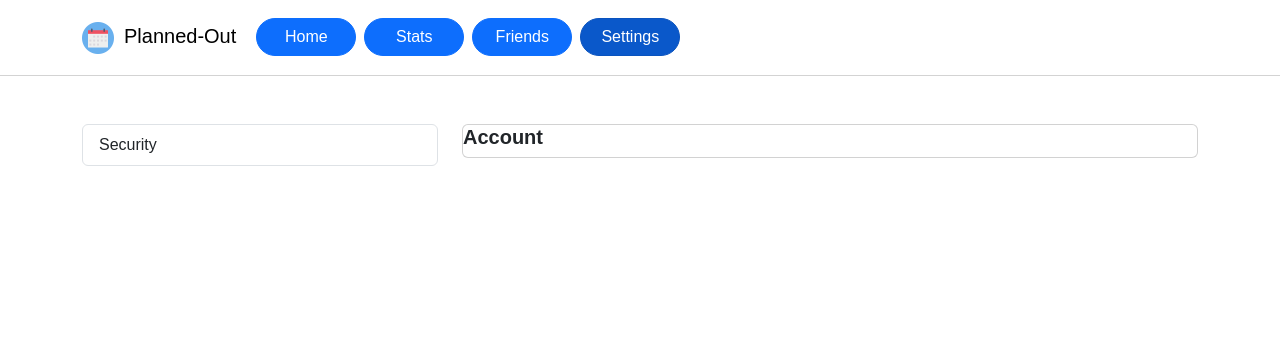
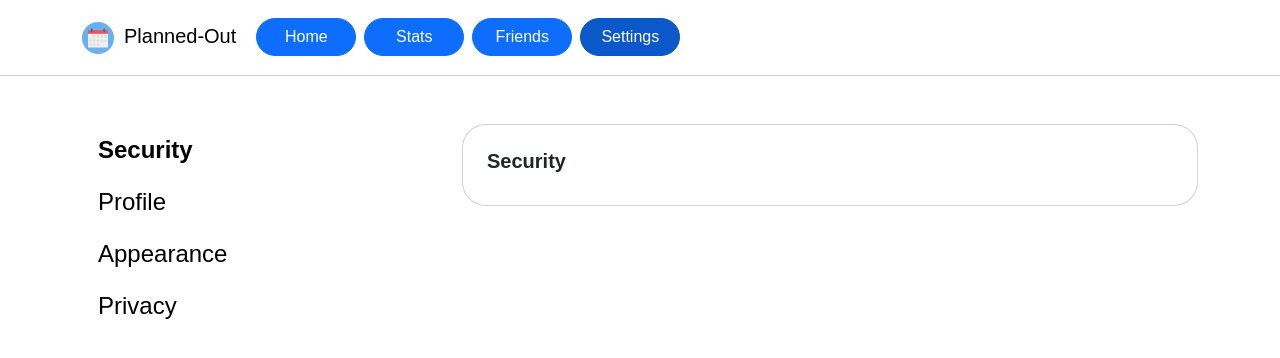
Before and after one commit to COSC481W-2023Fall/planned-out, a React (Create React App) app in the folder front-end/: page /settings in a window 1280 px wide. Shown: the top 358 px of the page. Built offline with nearby package versions, Linux system fonts and the light colour scheme.

Commit message:
feat: Create Settings page shell
feat: Create Settings page shell

* Imported all components for Settings pages into Settings.js
* Created a tab container that holds the list of settings links and the settings
* Styled the tab links to match the wireframe

```diff
--- /dev/null
+++ b/front-end/src/pages/Settings.css
@@ -0,0 +1,25 @@
+.settings-card {
+    height: 100%;
+    padding: 1.5em;
+    border-radius: 24px;
+}
+
+.settings-list .nav-link,  .settings-list .nav-link:hover, .settings-list .nav-link.active{
+    font-size: 150%;
+    background-color: transparent !important;
+    border-color: transparent !important;
+    color: black !important;
+    text-align: left !important;
+}
+
+.settings-list .nav-link:hover {
+    opacity: 50%;
+}
+
+.settings-list .nav-link.active:hover {
+    opacity: 100% !important;
+}
+
+.settings-list .nav-link.active {
+    font-weight: bold;
+}
--- a/front-end/src/pages/Settings.js
+++ b/front-end/src/pages/Settings.js
@@ -1,27 +1,54 @@
 import Container from "react-bootstrap/Container";
 import Row from "react-bootstrap/Row";
 import Col from "react-bootstrap/Col";
-import Card from "react-bootstrap/Card";
-import ListGroup from "react-bootstrap/ListGroup";
+import Tab from "react-bootstrap/Tab";
+import Nav from "react-bootstrap/Nav";
+import SettingsSecurity from "../components/SettingsSecurity.js";
+import SettingsProfile from "../components/SettingsProfile.js";
+import SettingsAppearance from "../components/SettingsAppearance.js";
+import SettingsPrivacy from "../components/SettingsPrivacy.js";
+import "../pages/Settings.css"
 
 const Settings = () => {
     return (
-      <div className="App">
+        <div>
             <Container>
+                <Tab.Container transition={false} defaultActiveKey="security">
                     <Row>
-            {/* Settings List */}
                         <Col>
-              <ListGroup>
-                <ListGroup.Item>Security</ListGroup.Item>
-              </ListGroup>
+                            <Nav variant="pills" className="settings-list flex-column">
+                                <Nav.Item>
+                                    <Nav.Link eventKey="security">Security</Nav.Link>
+                                </Nav.Item>
+                                <Nav.Item>
+                                    <Nav.Link eventKey="profile">Profile</Nav.Link>
+                                </Nav.Item>
+                                <Nav.Item>
+                                    <Nav.Link eventKey="appearance">Appearance</Nav.Link>
+                                </Nav.Item>
+                                <Nav.Item>
+                                    <Nav.Link eventKey="privacy">Privacy</Nav.Link>
+                                </Nav.Item>
+                            </Nav>
                         </Col>
-            {/* Current Settings Page */}
                         <Col sm={8}>
-              <Card>
-                <Card.Title>Account</Card.Title>
-              </Card>
+                            <Tab.Content>
+                                <Tab.Pane eventKey="security">
+                                    <SettingsSecurity></SettingsSecurity>
+                                </Tab.Pane>
+                                <Tab.Pane eventKey="profile">
+                                    <SettingsProfile></SettingsProfile>
+                                </Tab.Pane>
+                                <Tab.Pane eventKey="appearance">
+                                    <SettingsAppearance></SettingsAppearance>
+                                </Tab.Pane>
+                                <Tab.Pane eventKey="privacy">
+                                    <SettingsPrivacy></SettingsPrivacy>
+                                </Tab.Pane>
+                            </Tab.Content>
                         </Col>
                     </Row>
+                </Tab.Container>
             </Container>
         </div>
     );
```
Lines whose indentation alone changed are shown as unchanged.
